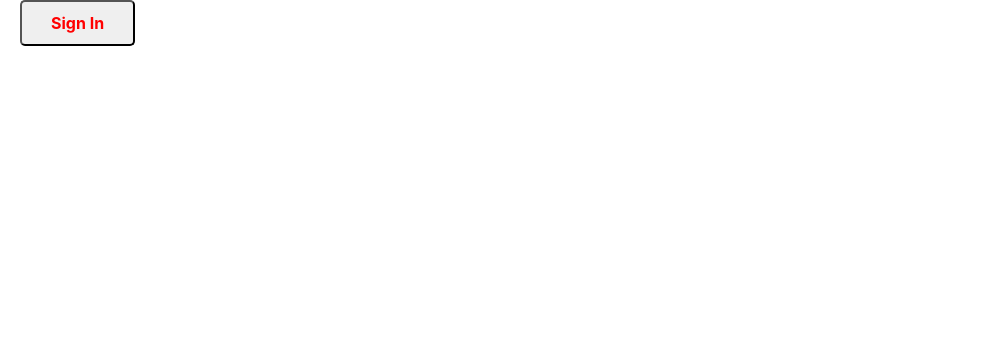
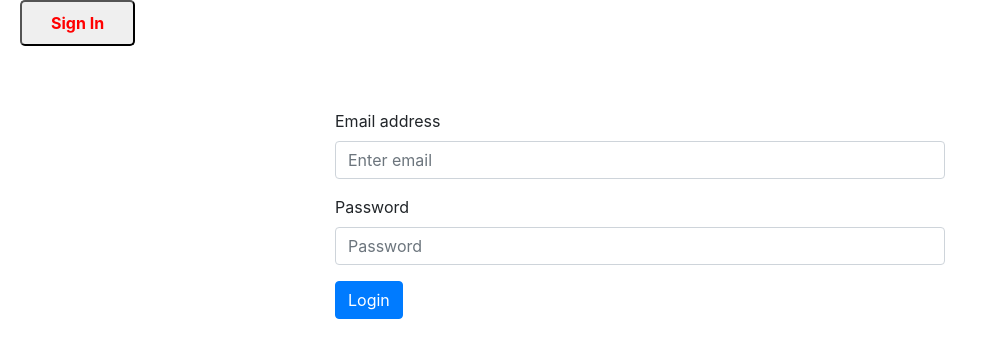
Before and after one commit to shakarS123/Secure_Office, a React (Create React App) app: page / in a window 1280 px wide. Shown: the top 358 px of the page, without its empty margins (0-988 px from the left). Built offline with nearby package versions, Linux system fonts and the light colour scheme.

Commit message:
logic page

```diff
--- a/src/App.css
+++ b/src/App.css
@@ -5,3 +5,9 @@
     padding: 9px;
     width: 9%;
 }
+
+.login-form{
+  width: 50%;
+  padding: 15px;
+  margin: auto;
+}
--- a/src/App.js
+++ b/src/App.js
@@ -1,16 +1,16 @@
 import React from 'react';
-import logo from './logo.svg';
 import './App.css';
 import Register from './Component/Register';
-
+import Loginform from './Component/Loginform';
 import 'bootstrap/dist/css/bootstrap.min.css';
-
+import 'bootstrap/dist/css/bootstrap.css';
 
 function App() {
   return (
     <div className="App">
 
       <Register/>
+      <Loginform />
 
     </div>
   );
--- a/src/Component/Loginform.js
+++ b/src/Component/Loginform.js
@@ -1,10 +1,11 @@
 import React, { Component } from 'react'
-
+import { Form, Button, FormGroup, FormControl, ControlLabel } from "react-bootstrap";
+import 'bootstrap/dist/css/bootstrap.css';
 class Loginform extends Component {
     render() {
         return (
             <div>
-                <Form  >
+                <Form className="login-form" >
                     <Form.Group controlId="formBasicEmail">
                         <Form.Label className="mt-5">Email address</Form.Label>
                         <Form.Control type="email" placeholder="Enter email" onChange={(e) => { this.saveemail(e) }} />
@@ -26,3 +27,5 @@ class Loginform extends Component {
         )
     }
 }
+
+export default Loginform;
```
